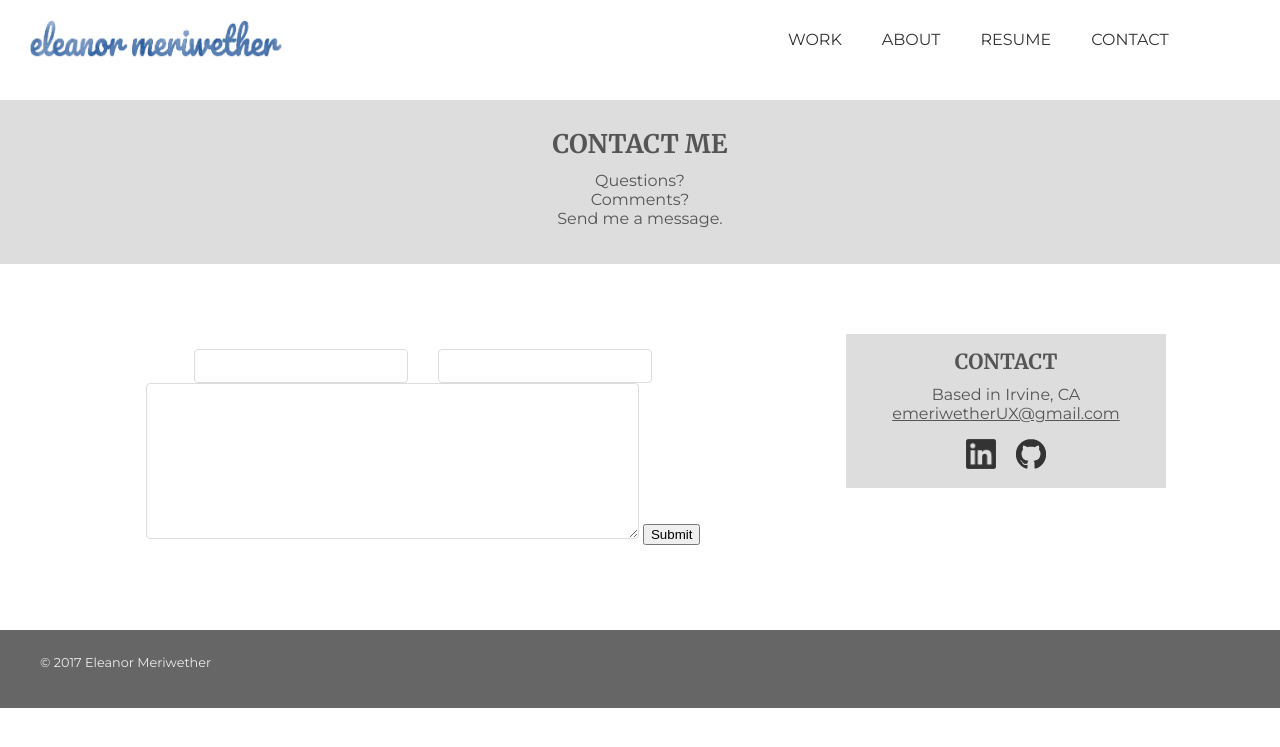
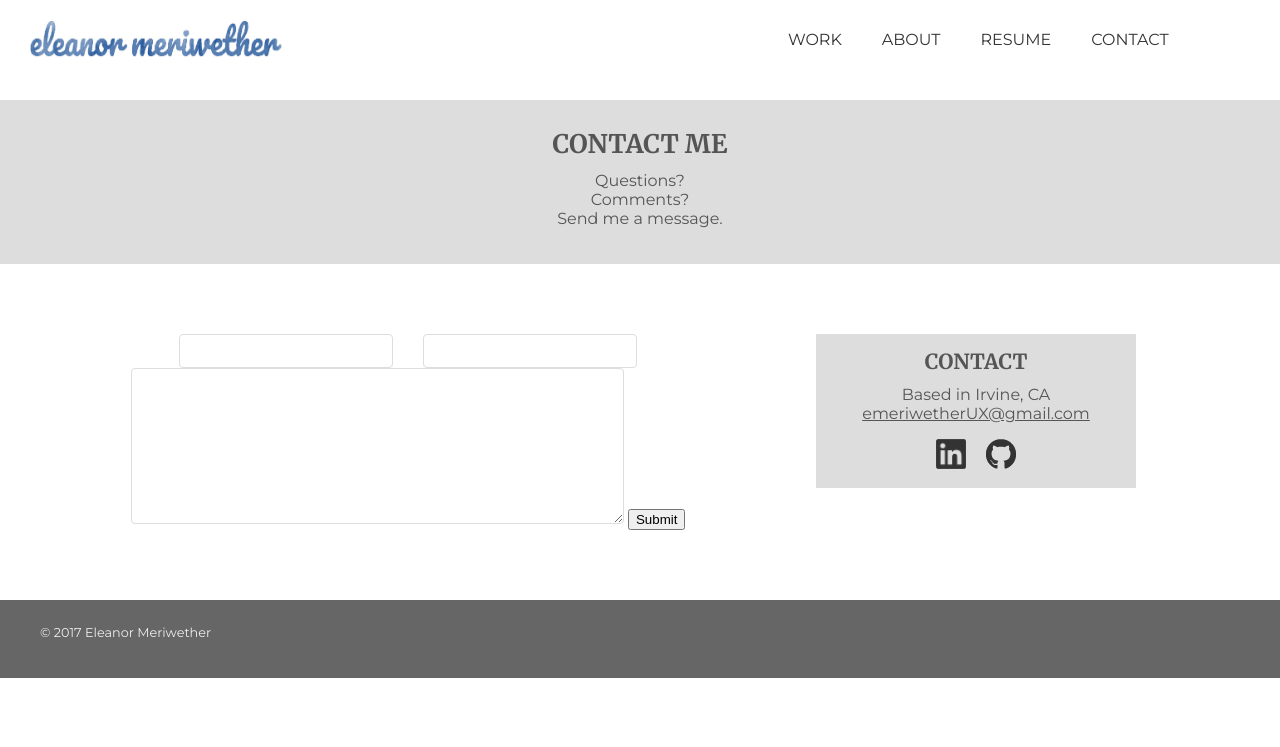
Before and after one commit to emeriwether/emeriwether.github.io, a Jekyll site: the page built from contact.html, in a window 1280 px wide. Shown: the top 747 px of the page. Built offline with Jekyll 4.4.1, drawn with Linux system fonts in a browser that asks for light colours; nearby versions of some CDN libraries.

Commit message:
adjust spacing for contact info section

```diff
--- a/css/styles.css
+++ b/css/styles.css
@@ -140,9 +140,9 @@
 section.contactHeader { background-color: #ddd; text-align: center; padding: 30px 0 20px 0; display: block; }
 
 section.contactInfo { margin-top: 60px; margin-bottom: 60px; text-align: center; display: block; }
-section.contactInfo > div { width: 25%; float: left; padding: 15px 15px; }
+section.contactInfo > div { width: 25%; float: left; }
 section.contactInfo > div:nth-child(1) { width: 60%; }
-section.contactInfo div:nth-child(2) { margin-left: 60px;  background-color: #ddd; }
+section.contactInfo > div:nth-child(2) { margin-left: 60px;  background-color: #ddd; padding: 15px 15px; }
 
 section.contactInfo #form input[type=text] { border: 1px solid #ddd; border-radius: 4px;  height: 30px; width: 30%; }
 section.contactInfo #form input:nth-child(2) { margin-left: 25px; }
```
